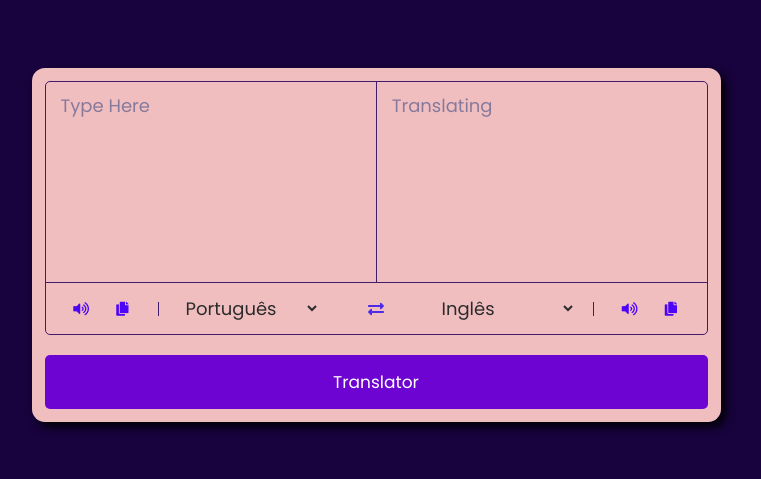
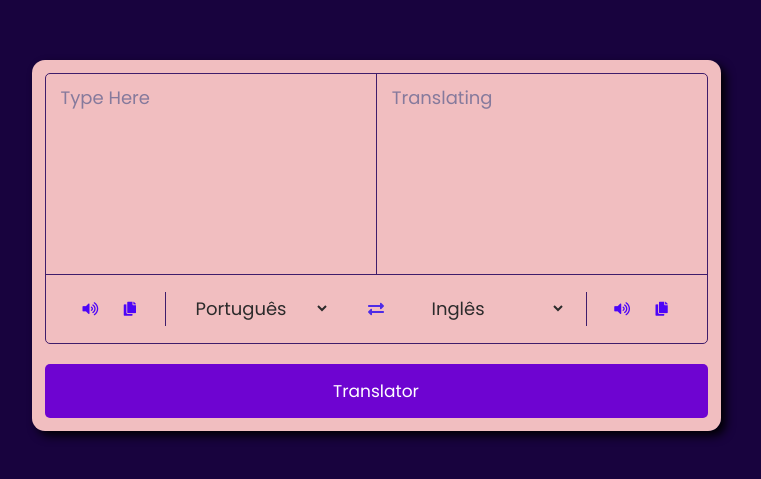
Before and after one commit to Alexsandrozdr/translator, a plain HTML site: page index.html in a window 1280 px wide. Shown: the part 155-634 px from the top of the page, without its empty margins (264-1025 px from the left). Drawn offline with Linux system fonts and the light colour scheme.

Commit message:
Translator

```diff
--- a/styles/styles.css
+++ b/styles/styles.css
@@ -54,6 +54,7 @@ li,
   display: flex;
   align-items: center;
   justify-content: space-between;
+  padding: 5px;
 }
 .controls {
   list-style: none;
@@ -132,7 +133,7 @@ button:hover {
   transition: all 0.5s;
 }
 
-@media (max-width: 600px) {
+@media (max-width: 640px) {
   .container {
     padding: 20px;
   }
```
